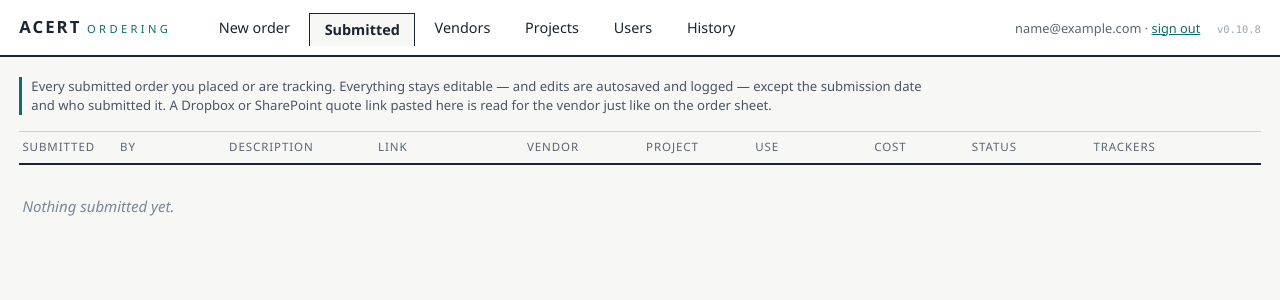
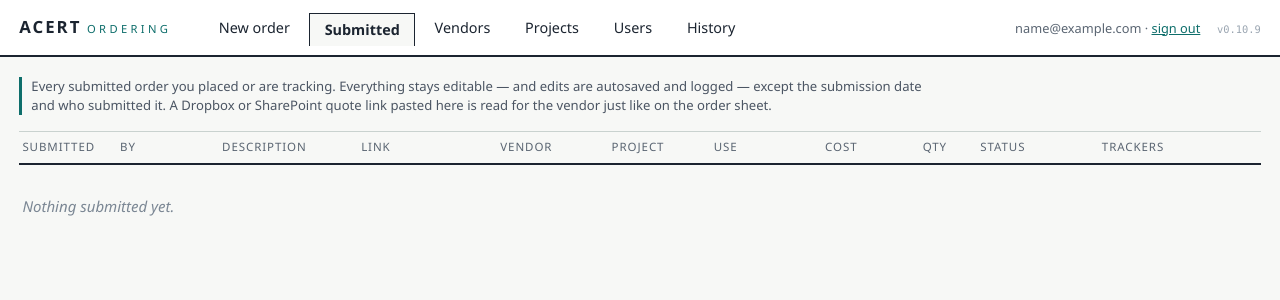
Before and after one commit to jmfrancklab/orderapp, a Flask app: page /submitted in a window 1280 px wide. Shown: the top 300 px of the page. Run offline with Flask 3, Linux system fonts and the light colour scheme; the visitor is signed in with stand-in values (Sample User, id 1); data that the repository does not hold is empty.

Commit message:
v0.10.9: add quantity column to orders
- Add `quantity INTEGER NOT NULL DEFAULT 1` to orders table schema
- Idempotent ALTER TABLE migration for existing databases
- Add quantity to EDITABLE_FIELDS; autosave coerces to max(1, int)
- Qty column (number input) added to draft and submitted order rows
- CSS grid updated for both sheet layouts; qty-input centered

Co-Authored-By: Claude Sonnet 4.6 <noreply@anthropic.com>

```diff
--- a/app.py
+++ b/app.py
@@ -21,7 +21,7 @@ BASE_DIR = os.path.dirname(os.path.abspath(__file__))
 DB_PATH = os.path.join(BASE_DIR, "orders.db")
 
 # Increment this (major.minor.patch) whenever you deploy a meaningful change.
-__version__ = "0.10.8"
+__version__ = "0.10.9"
 
 # ── Config ────────────────────────────────────────────────────────────────────
 def _load_config():
@@ -407,6 +407,7 @@ def init_db():
         project_id INTEGER REFERENCES projects(id) ON DELETE SET NULL,
         use_note TEXT NOT NULL DEFAULT '',
         cost TEXT NOT NULL DEFAULT '',
+        quantity INTEGER NOT NULL DEFAULT 1,
         status TEXT NOT NULL DEFAULT 'draft',         -- 'draft' | 'submitted'
         order_status TEXT NOT NULL DEFAULT 'submitted',-- fulfillment status
         submitted_at TEXT                             -- locked after submission
@@ -446,6 +447,7 @@ def init_db():
         "ALTER TABLE vendors ADD COLUMN address TEXT DEFAULT ''",
         "ALTER TABLE orders ADD COLUMN cost TEXT NOT NULL DEFAULT ''",
         "ALTER TABLE orders ADD COLUMN order_status TEXT NOT NULL DEFAULT 'submitted'",
+        "ALTER TABLE orders ADD COLUMN quantity INTEGER NOT NULL DEFAULT 1",
     ]:
         try:
             db.execute(stmt)
@@ -988,7 +990,7 @@ def update_project(pid):
 # Everything is editable at any time EXCEPT who submitted (user_email) and
 # when (submitted_at). Every change is written to order_history.
 EDITABLE_FIELDS = {"description", "link", "vendor_id", "project_id", "use_note", "cost",
-                   "order_status"}
+                   "quantity", "order_status"}
 
 
 @app.route("/api/orders/<int:oid>", methods=["POST"])
@@ -1011,6 +1013,11 @@ def api_save(oid):
             value = int(value) if str(value).strip() else None
         elif field == "cost":
             value = _normalise_cost(value)
+        elif field == "quantity":
+            try:
+                value = max(1, int(value))
+            except (ValueError, TypeError):
+                value = 1
         if value != order[field]:
             log_change(db, oid, field, order[field], value)
             sets.append(f"{field} = ?")
--- a/static/style.css
+++ b/static/style.css
@@ -63,13 +63,13 @@ main { padding: 1.2rem 1.2rem 3rem; max-width: 1500px; margin: 0 auto; }
 .sheet { border-top: 1px solid var(--rule); }
 .sheet-head, .order-row {
   display: grid;
-  grid-template-columns: 1.4fr 1.4fr 1.1fr 1fr 1.2fr 5.5rem 1.3fr 2.2rem;
+  grid-template-columns: 1.4fr 1.4fr 1.1fr 1fr 1.2fr 5.5rem 3rem 1.3fr 2.2rem;
   gap: .6rem; align-items: start;
   padding: .45rem .2rem;
   border-bottom: 1px solid var(--rule);
 }
 .submitted-sheet .sheet-head, .submitted-row {
-  grid-template-columns: 5.5rem 1fr 1.4fr 1.4fr 1.1fr 1fr 1.1fr 5.5rem 7rem 1.2fr 2.2rem;
+  grid-template-columns: 5.5rem 1fr 1.4fr 1.4fr 1.1fr 1fr 1.1fr 5.5rem 3rem 7rem 1.2fr 2.2rem;
 }
 .sheet-head {
   font-size: .72rem; text-transform: uppercase; letter-spacing: .08em;
@@ -116,6 +116,7 @@ input[data-field="link"] { font-family: var(--mono); font-size: .8rem; }
 .cost-cell { display: flex; align-items: center; gap: .18rem; }
 .cost-prefix { font-size: .82rem; color: #5a6572; flex: none; }
 .cost-input { width: 100%; }
+.qty-input { width: 100%; text-align: center; }
 
 /* order status dropdown */
 .status-select { font-size: .8rem; font-weight: 600; }
--- a/templates/orders.html
+++ b/templates/orders.html
@@ -37,6 +37,7 @@ immediately and will still be here next time you sign in.</p>
     <span>Project <em class="head-hint">official grant or funding category</em></span>
     <span>Use <em class="head-hint">hardware / compute / chemical / … then detail</em></span>
     <span>Cost <em class="head-hint">auto-filled from link</em></span>
+    <span>Qty</span>
     <span>Trackers <em class="head-hint">others tracking this order — also grants them login access</em></span>
     <span></span>
   </div>
@@ -57,6 +58,7 @@ immediately and will still be here next time you sign in.</p>
     </select>
     <input data-field="use_note" value="{{ d.use_note }}" placeholder="What's it for?">
     <span class="cost-cell"><span class="cost-prefix">$</span><input data-field="cost" value="{{ d.cost | fmt_cost }}" placeholder="0.00" class="cost-input"></span>
+    <input data-field="quantity" type="number" min="1" value="{{ d.quantity }}" class="qty-input">
     <span class="tracker-cell">
       <input class="tracker-input" type="email" placeholder="email + Enter">
       <span class="chips">
--- a/templates/submitted.html
+++ b/templates/submitted.html
@@ -11,7 +11,7 @@ the vendor just like on the order sheet.</p>
   <div class="sheet-head">
     <span>Submitted</span><span>By</span><span>Description</span><span>Link</span>
     <span>Vendor</span><span>Project</span><span>Use</span><span>Cost</span>
-    <span>Status</span><span>Trackers</span><span></span>
+    <span>Qty</span><span>Status</span><span>Trackers</span><span></span>
   </div>
 
   {% for r in rows %}
@@ -43,6 +43,7 @@ the vendor just like on the order sheet.</p>
     </select>
     <input data-field="use_note" value="{{ r.use_note }}">
     <span class="cost-cell"><span class="cost-prefix">$</span><input data-field="cost" value="{{ r.cost | fmt_cost }}" placeholder="0.00" class="cost-input"></span>
+    <input data-field="quantity" type="number" min="1" value="{{ r.quantity }}" class="qty-input">
     <select data-field="order_status" class="status-select status-{{ r.order_status or 'submitted' }}">
       <option value="not ready"  {{ 'selected' if (r.order_status or '') == 'not ready'  }}>Not ready</option>
       <option value="submitted"  {{ 'selected' if (r.order_status or 'submitted') == 'submitted'  }}>Submitted</option>
```
